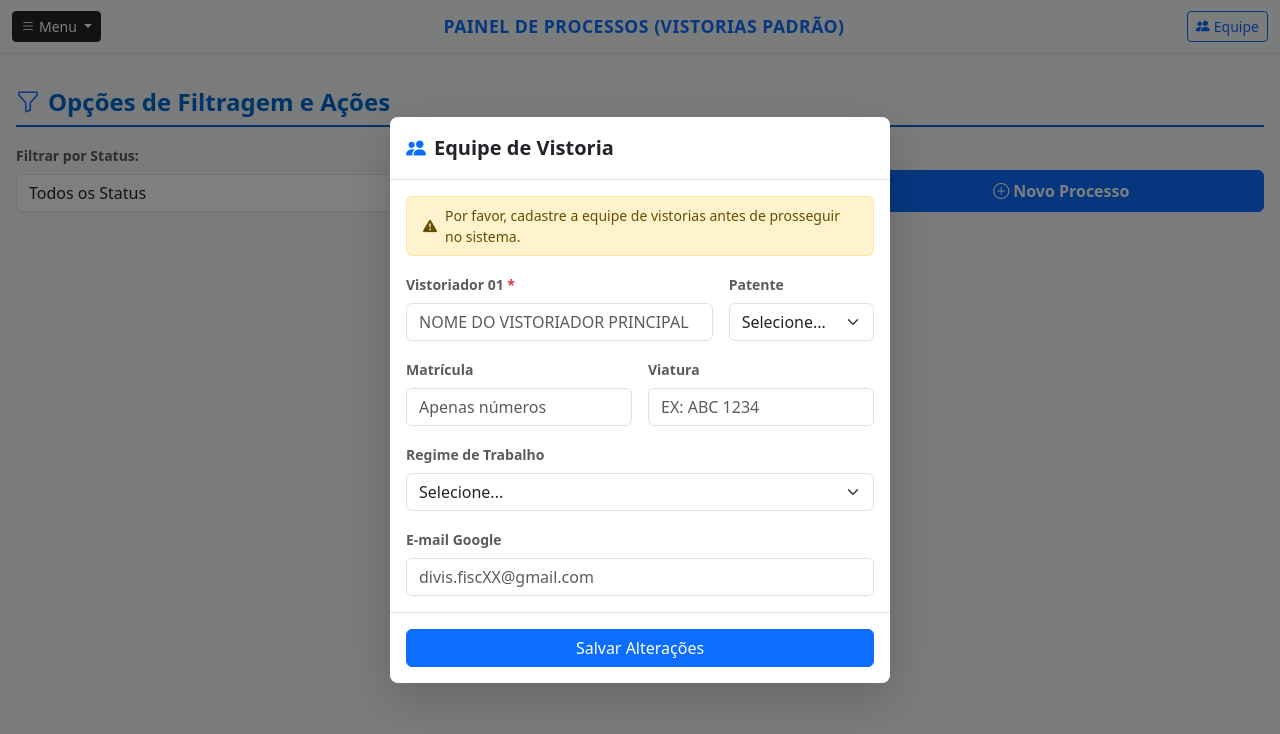
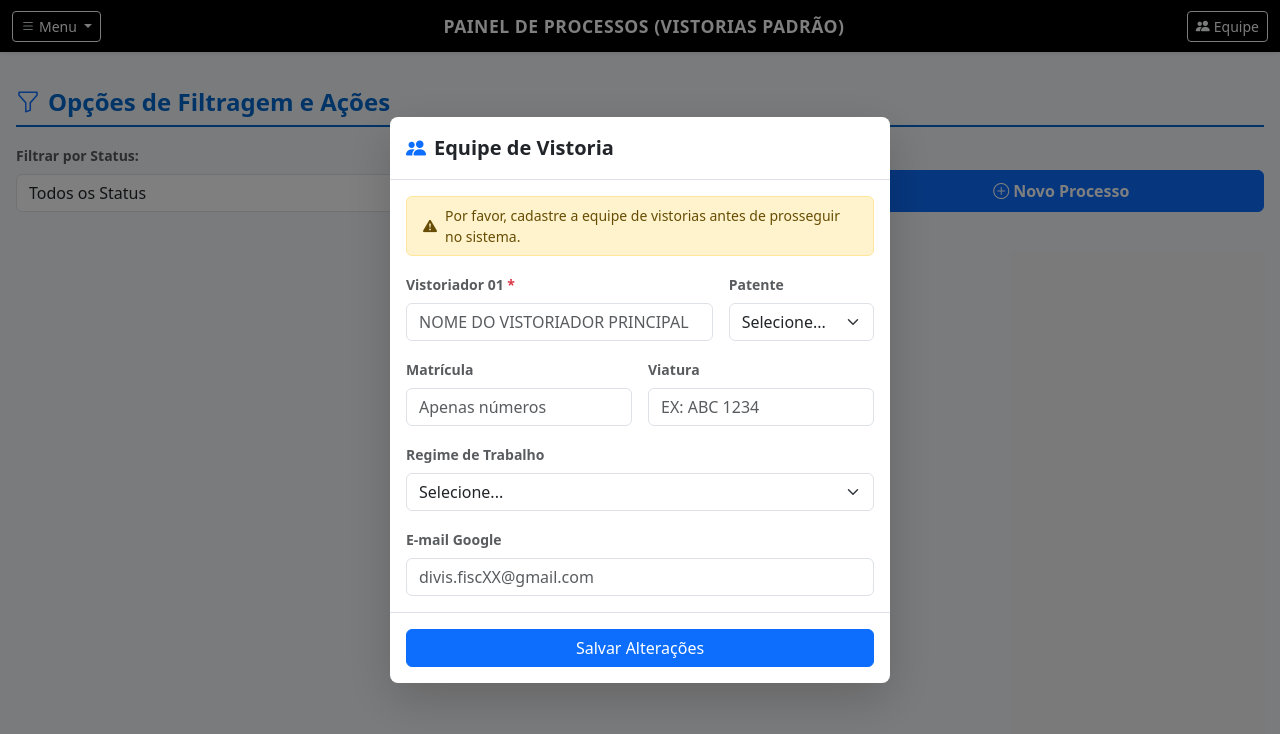
Before and after one commit to josemendes85/vistoriaDivis, a Vue app: page / in a window 1280 px wide. Shown: the top 734 px of the page. Built offline with nearby package versions, Linux system fonts and the light colour scheme.

Commit message:
feat: customize navbar backgrounds to default black, and status colored on process page

```diff
--- a/src/components/BaseLayout.vue
+++ b/src/components/BaseLayout.vue
@@ -1,6 +1,6 @@
 <template>
   <div>
-    <nav class="navbar navbar-light bg-light fixed-top shadow-sm">
+    <nav class="navbar navbar-dark fixed-top shadow-sm transition-navbar" :class="navbarClass" :style="!navbarClass ? 'background-color: #000000 !important; color: #ffffff !important;' : ''">
       <div class="container-fluid d-flex align-items-center justify-content-between">
 
         <!-- Left Side: Back button OR Module Navigation -->
@@ -8,40 +8,41 @@
           <router-link
             v-if="backRoute"
             :to="backRoute"
-            class="btn btn-dark btn-sm d-flex align-items-center"
+            class="btn btn-sm d-flex align-items-center fw-medium shadow-sm transition-btn"
+            :class="isLightNavbar ? 'btn-dark' : 'btn-outline-light'"
           >
             <i class="bi bi-arrow-left me-1"></i> <span>{{ backText || 'Voltar' }}</span>
           </router-link>
 
           <!-- Navigation options when on home (Processes) page (Dropdown for all screen sizes) -->
           <div v-else class="dropdown">
-            <button class="btn btn-sm btn-dark dropdown-toggle" type="button" id="navDropdown" data-bs-toggle="dropdown" aria-expanded="false">
+            <button class="btn btn-sm dropdown-toggle fw-medium shadow-sm transition-btn" :class="isLightNavbar ? 'btn-dark' : 'btn-outline-light'" type="button" id="navDropdown" data-bs-toggle="dropdown" aria-expanded="false">
               <i class="bi bi-list me-1"></i>Menu
             </button>
-            <ul class="dropdown-menu shadow" aria-labelledby="navDropdown">
+            <ul class="dropdown-menu shadow-lg border-0" aria-labelledby="navDropdown">
               <li>
-                <router-link to="/eventuais" class="dropdown-item">
+                <router-link to="/eventuais" class="dropdown-item py-2">
                   <i class="bi bi-ticket-perforated me-2 text-success"></i>Eventuais
                 </router-link>
               </li>
               <li>
-                <router-link to="/checklist" class="dropdown-item">
+                <router-link to="/checklist" class="dropdown-item py-2">
                   <i class="bi bi-person-lines-fill me-2 text-info"></i>Checklist
                 </router-link>
               </li>
               <li>
-                <router-link to="/backup" class="dropdown-item">
+                <router-link to="/backup" class="dropdown-item py-2">
                   <i class="bi bi-cloud-arrow-up me-2 text-warning"></i>Backup
                 </router-link>
               </li>
               <li>
-                <router-link to="/links" class="dropdown-item">
+                <router-link to="/links" class="dropdown-item py-2">
                   <i class="bi bi-link-45deg me-2 text-danger"></i>Links
                 </router-link>
               </li>
               <li><hr class="dropdown-divider"></li>
               <li>
-                <router-link to="/sobre" class="dropdown-item">
+                <router-link to="/sobre" class="dropdown-item py-2">
                   <i class="bi bi-info-circle me-2 text-secondary"></i>Sobre
                 </router-link>
               </li>
@@ -50,13 +51,13 @@
         </div>
 
         <!-- Center: Title -->
-        <span class="navbar-brand fw-bold text-uppercase text-center text-primary d-none d-sm-block flex-grow-1 mx-2">
+        <span class="navbar-brand fw-bold text-uppercase text-center d-none d-sm-block flex-grow-1 mx-2" style="color: inherit;">
           {{ title || 'Vistorias DIVIS' }}
         </span>
 
         <!-- Right Side: Equipe button (only on home screen) -->
         <div>
-          <button v-if="!backRoute" class="btn btn-outline-primary btn-sm" @click="toggleEquipeModal(true)">
+          <button v-if="!backRoute" class="btn btn-sm fw-medium shadow-sm transition-btn" :class="isLightNavbar ? 'btn-outline-dark' : 'btn-outline-light'" @click="toggleEquipeModal(true)">
             <i class="bi bi-people-fill me-1"></i>Equipe
           </button>
           <div v-else style="width: 80px;"></div>
@@ -158,7 +159,7 @@
 </template>
 
 <script setup>
-import { ref, onMounted } from 'vue';
+import { ref, onMounted, computed } from 'vue';
 import { showToast } from '../utils/utils.js';
 import { verificarAcesso } from '../utils/usuariosPermitidos.js';
 
@@ -174,11 +175,17 @@ const props = defineProps({
   backText: {
     type: String,
     default: 'Voltar'
+  },
+  navbarClass: {
+    type: String,
+    default: ''
   }
 });
 
 const showEquipeModal = ref(false);
 const isMandatory = ref(false);
+
+const isLightNavbar = computed(() => props.navbarClass === 'status-pendente');
 
 const equipe = ref({
   vistoriador01: '',
@@ -279,4 +286,10 @@ onMounted(() => {
   overflow: hidden;
   text-overflow: ellipsis;
 }
+.transition-navbar {
+  transition: background-color 0.4s ease, color 0.4s ease, border-color 0.4s ease;
+}
+.transition-btn {
+  transition: all 0.25s ease;
+}
 </style>
--- a/src/views/ProcessoForm.vue
+++ b/src/views/ProcessoForm.vue
@@ -1,5 +1,5 @@
 <template>
-  <BaseLayout :title="isEdit ? 'Editar Processo' : 'Novo Processo'" backRoute="/processos" backText="Voltar ao Painel">
+  <BaseLayout :title="isEdit ? 'Editar Processo' : 'Novo Processo'" backRoute="/processos" backText="Voltar ao Painel" :navbarClass="statusClass">
     <div class="pt-2 px-1">
       <!-- Master Form -->
       <form class="needs-validation" novalidate @submit.prevent="salvarRegistro">
```
